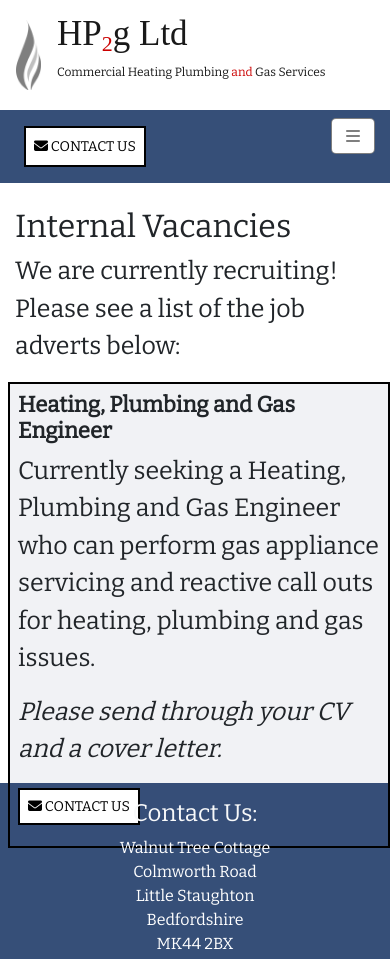
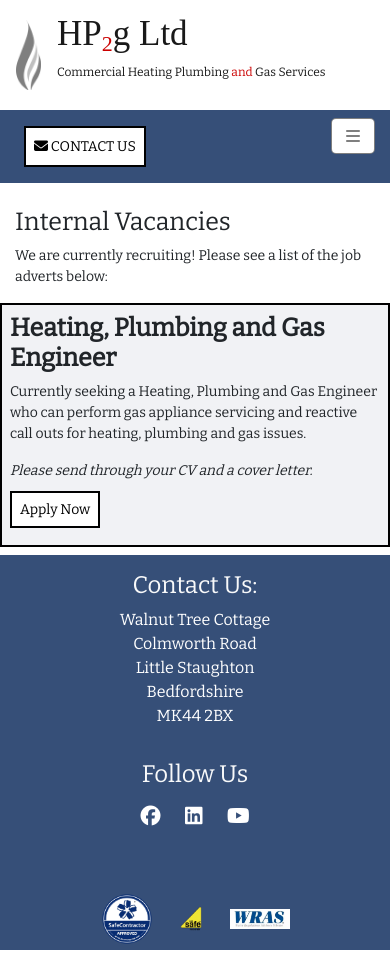
Before and after one commit to sophiebatten123/HP2G, a website: page vacancies.html in a window 390 px wide. Shown: the top 959 px of the page. Drawn offline with nearby package versions, Linux system fonts and the light colour scheme.

Commit message:
Vacancy details updated

```diff
--- a/assets/css/style.css
+++ b/assets/css/style.css
@@ -92,7 +92,7 @@ body {
 }
 
 .vacancies {
-    height: 600px;
+    height: auto;
 }
 
 .vacancy {
--- a/vacancies.html
+++ b/vacancies.html
@@ -75,14 +75,14 @@
     <div class="container-fluid vacancies">
         <div class="row">
             <div class="col-12 font font-header pt-4">
-                <h2>Internal Vacancies</h2>
-                <p>We are currently recruiting! Please see a list of the job adverts below:</p>
+                <h2 class="font-header">Internal Vacancies</h2>
+                <p class="font-text">We are currently recruiting! Please see a list of the job adverts below:</p>
             </div>
-            <div class="col-sm-12 col-md-6 contact-container vacancy font font-header p-2 mb-2 pb-4 ml-2">
-                <h3 class="vacancy-header"><b>Heating, Plumbing and Gas Engineer</b></h3>
-                <p class="mb-3">Currently seeking a Heating, Plumbing and Gas Engineer who can perform gas appliance servicing and reactive call outs for heating, plumbing and gas issues.</p>
-                <p><i>Please send through your CV and a cover letter.</i></p>
-                <a href="mailto:info@hp2g.co.uk" class="pl-2 pr-2 pt-2 pb-2 contact"><i class="fa-solid fa-envelope"></i> CONTACT US</a>
+            <div class="col-sm-12 col-md-6 contact-container vacancy font p-2 mb-2 pb-4">
+                <h3 class="vacancy-header font-header"><b>Heating, Plumbing and Gas Engineer</b></h3>
+                <p class="mb-3 font-text">Currently seeking a Heating, Plumbing and Gas Engineer who can perform gas appliance servicing and reactive call outs for heating, plumbing and gas issues.</p>
+                <p class="font-text"><i>Please send through your CV and a cover letter.</i></p>
+                <a href="mailto:info@hp2g.co.uk" class="pl-2 pr-2 pt-2 pb-2 contact">Apply Now</a>
             </div>
         </div>
     </div>
```
